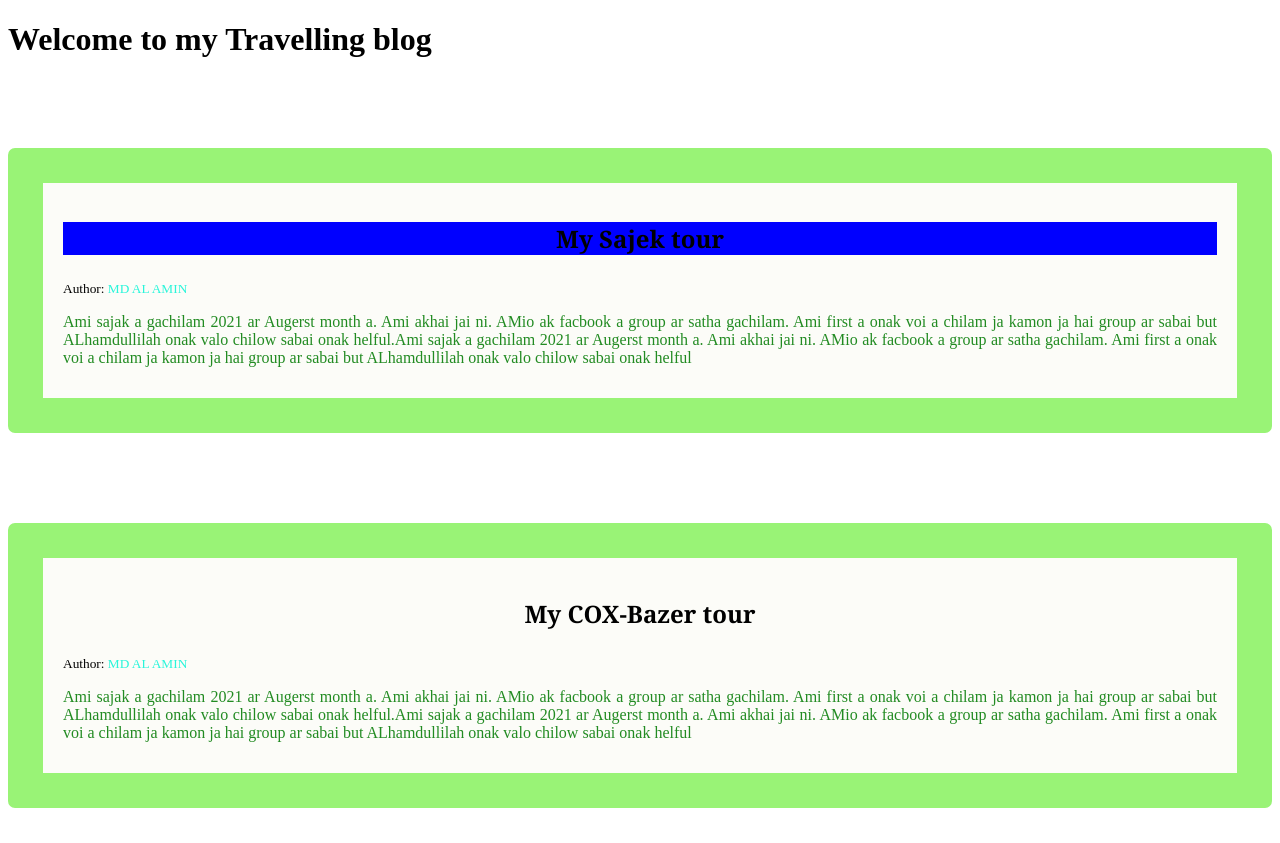
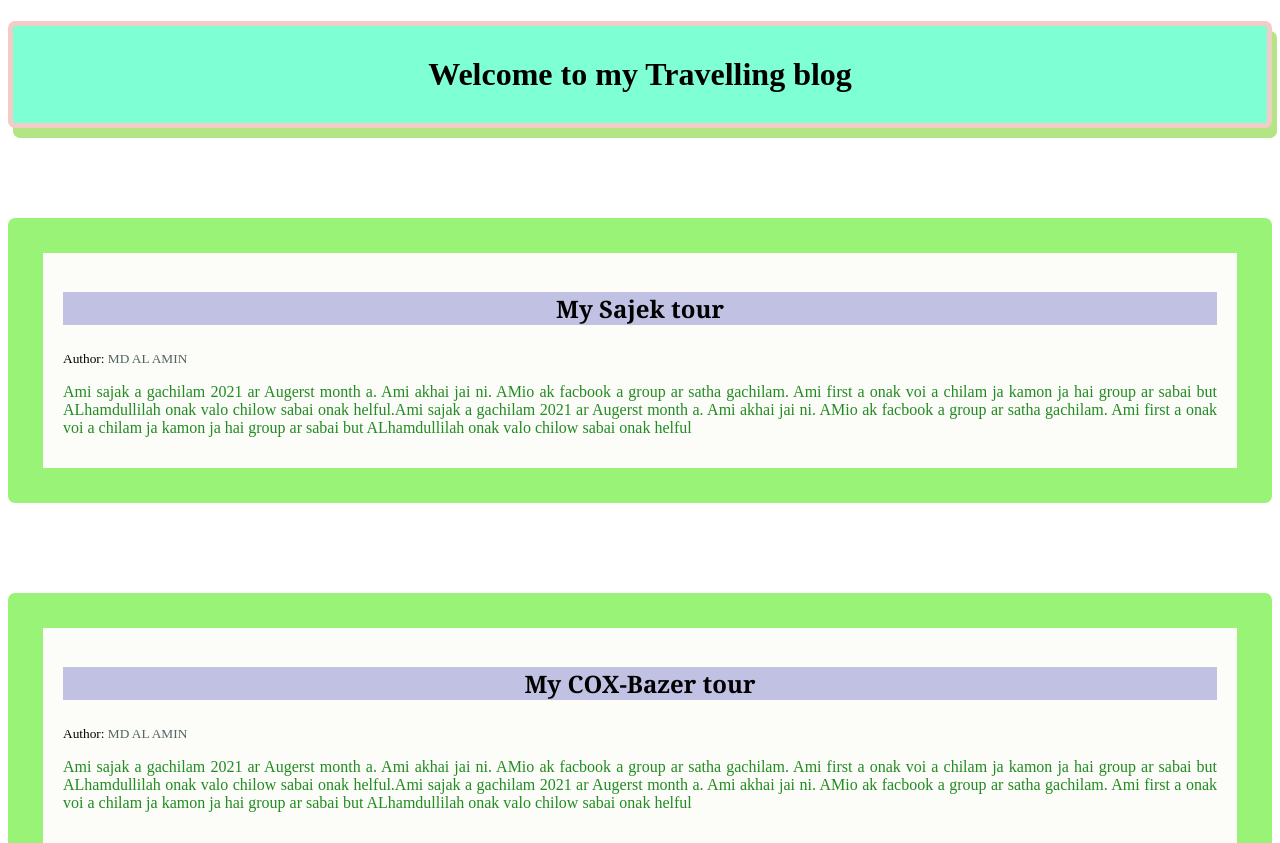
Before and after one commit to proalamin-247/first-blog, a plain HTML site: page my-blog.html in a window 1280 px wide. Shown: the top 843 px of the page. Drawn offline with Linux system fonts and the light colour scheme.

Commit message:
again update bg clor

```diff
--- a/my-blog.html
+++ b/my-blog.html
@@ -7,6 +7,15 @@
     <title>MY-BOLGS</title>
 
     <style>
+        .tittle-blog{
+            background-color: aquamarine;
+            text-align: center;
+            padding: 30px;
+            border: 5px solid rgb(243, 204, 200);
+            border-radius: 7px;
+            box-shadow: 5px 10px rgb(179, 229, 132);
+
+        }
         .blog{
             background-color: rgba(234, 238, 212, 0.178);
             border: 35px solid rgb(153, 243, 118);
@@ -22,7 +31,7 @@
             /* margin: 0 auto; */
         }
         .author-name{
-            color: rgb(41, 245, 218);
+            color: rgb(81, 100, 98);
         }
         /* .blog-body{
             margin: px;
@@ -38,12 +47,12 @@
             text-align: justify;
         }
         .bg-bac{
-            background-color: blue;
+            background-color: rgb(193, 193, 228);
         }
     </style>
 </head>
 <body>
-    <h1>Welcome to my Travelling blog</h1>
+    <h1 class="tittle-blog">Welcome to my Travelling blog</h1>
     <div class="blog">
         <div class="blog-body">
             <h3 class="blog-tittle bg-bac">My Sajek tour</h3>
@@ -53,13 +62,13 @@
     </div>
 
     <div class="blog">
-        <h3 class="blog-tittle">My COX-Bazer tour</h3>
+        <h3 class="blog-tittle bg-bac">My COX-Bazer tour</h3>
         <small>Author: <span class="author-name">MD AL AMIN</span></small>
         <p>Ami sajak a gachilam 2021 ar Augerst month a. Ami akhai jai ni. AMio ak facbook a group ar satha gachilam. Ami first a onak voi a chilam ja kamon ja hai group ar sabai but ALhamdullilah onak valo chilow sabai onak helful.Ami sajak a gachilam 2021 ar Augerst month a. Ami akhai jai ni. AMio ak facbook a group ar satha gachilam. Ami first a onak voi a chilam ja kamon ja hai group ar sabai but ALhamdullilah onak valo chilow sabai onak helful</p>
     </div>
 
     <div class="blog">
-        <h3 class="blog-tittle">My Sentmartin tour</h3>
+        <h3 class="blog-tittle bg-bac">My Sentmartin tour</h3>
         <small>Author: <span class="author-name">MD AL AMIN</span></small>
         <p>Ami sajak a gachilam 2021 ar Augerst month a. Ami akhai jai ni. AMio ak facbook a group ar satha gachilam. Ami first a onak voi a chilam ja kamon ja hai group ar sabai but ALhamdullilah onak valo chilow sabai onak helful.Ami sajak a gachilam 2021 ar Augerst month a. Ami akhai jai ni. AMio ak facbook a group ar satha gachilam. Ami first a onak voi a chilam ja kamon ja hai group ar sabai but ALhamdullilah onak valo chilow sabai onak helful</p>
     </div>
```
